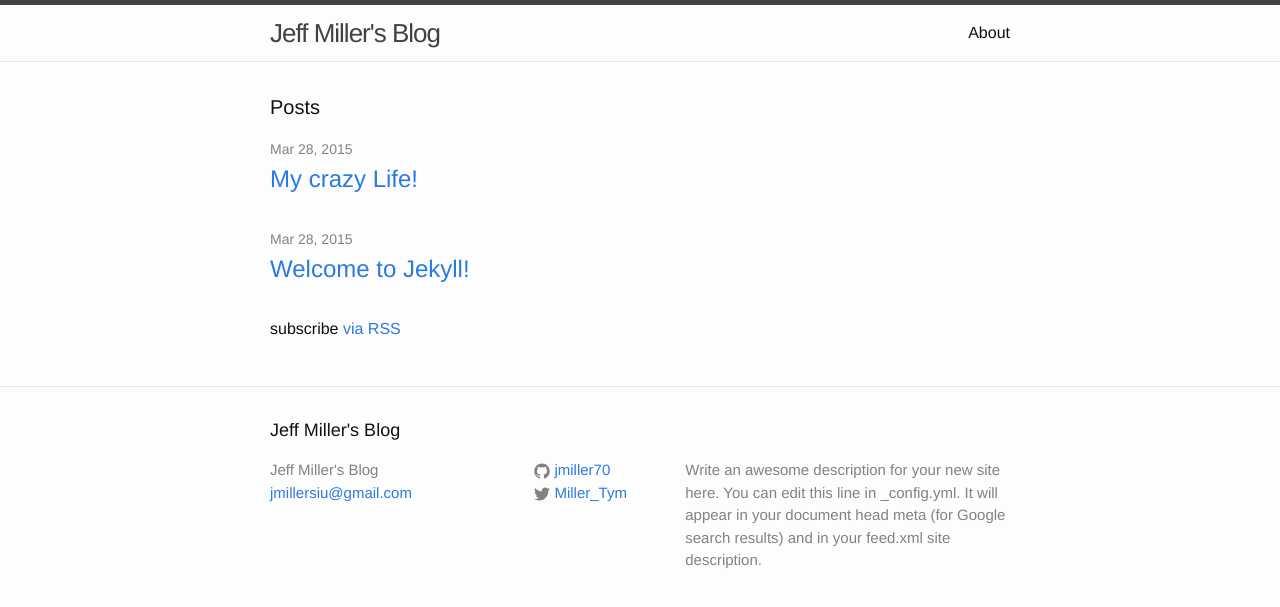
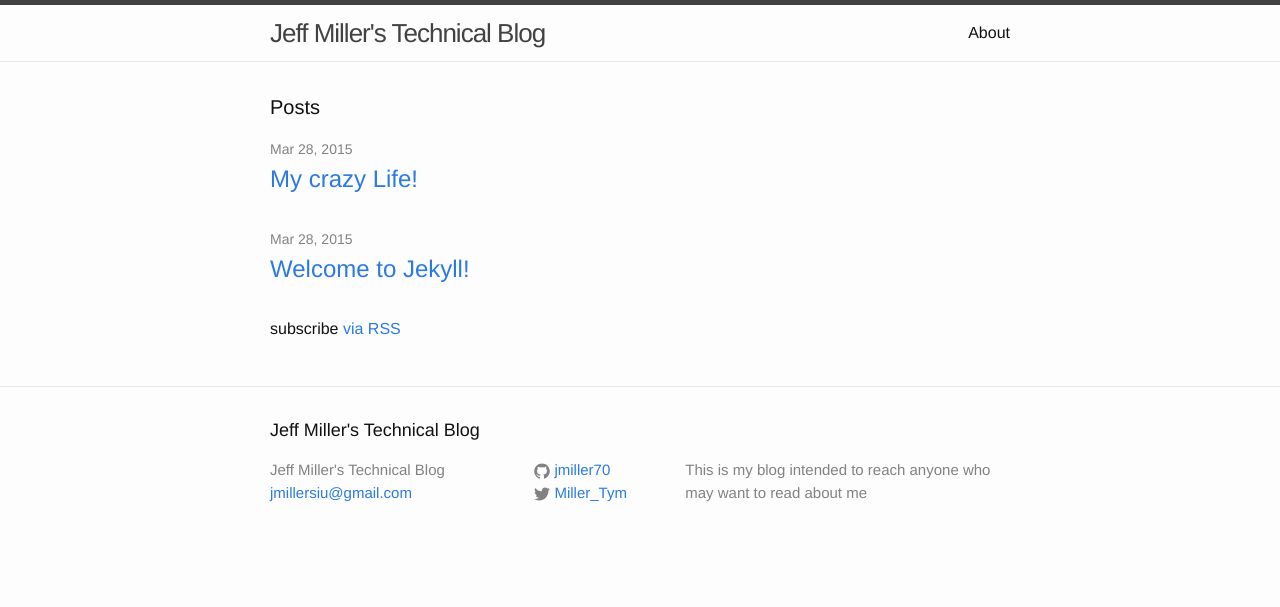
Before and after one commit to jmiller70/jmiller70.github.io, a Jekyll site: the page built from index.html, in a window 1280 px wide. Shown: the top 607 px of the page. Built offline with Jekyll 4.4.1, drawn with Linux system fonts in a browser that asks for light colours.

Commit message:
description and changes

```diff
--- a/_config.yml
+++ b/_config.yml
@@ -1,12 +1,10 @@
 # Site settings
-title: Jeff Miller's Blog
+title: Jeff Miller's Technical Blog
 email: jmillersiu@gmail.com
 description: > # this means to ignore newlines until "baseurl:"
-  Write an awesome description for your new site here. You can edit this
-  line in _config.yml. It will appear in your document head meta (for
-  Google search results) and in your feed.xml site description.
+  This is my blog intended to reach anyone who may want to read about me
 baseurl: "" # the subpath of your site, e.g. /blog/
-url: "http://yourdomain.com" # the base hostname & protocol for your site
+url: "http://jmiller70.github.io" # the base hostname & protocol for your site
 twitter_username: Miller_Tym
 github_username:  jmiller70
 
```
